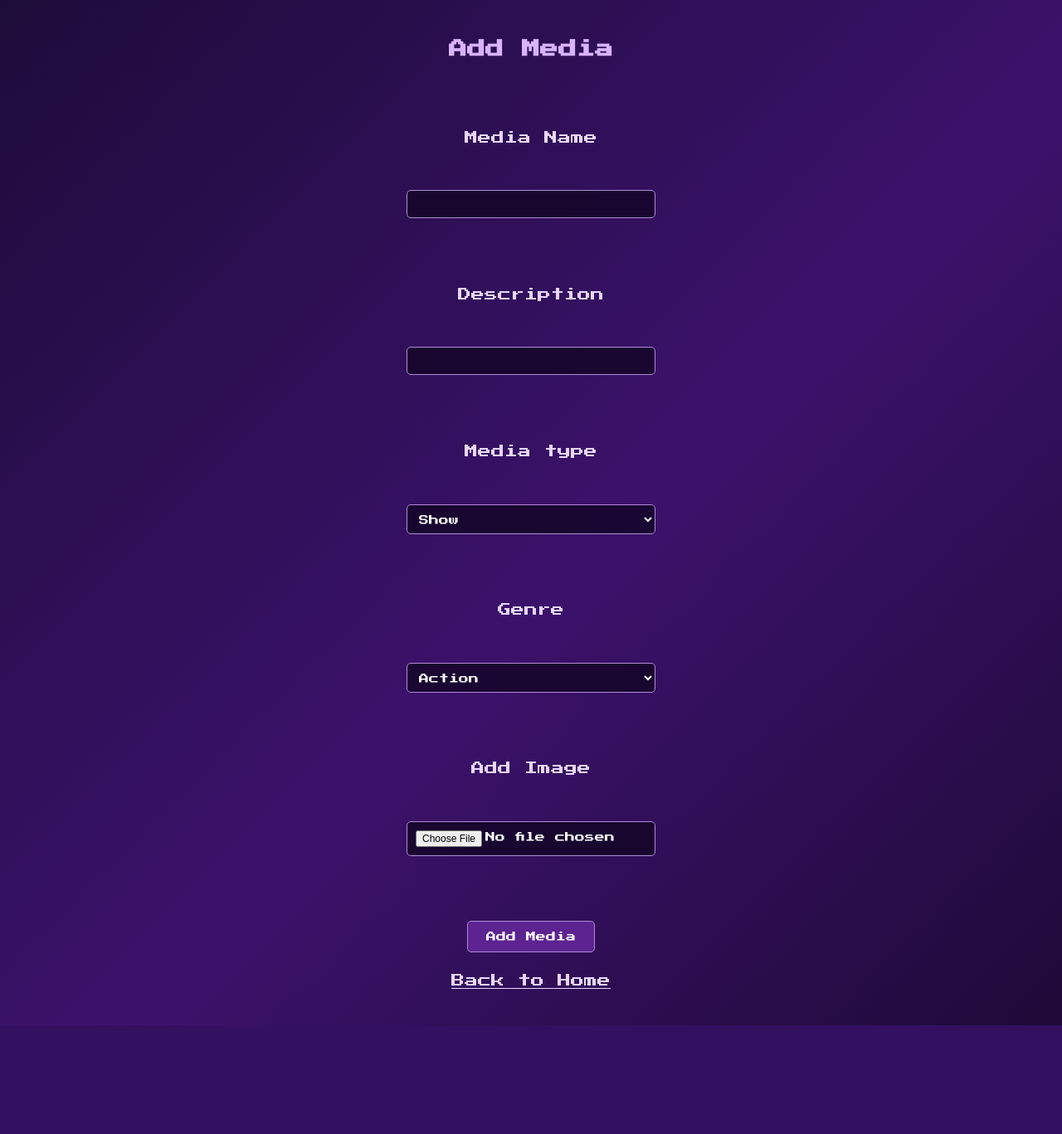
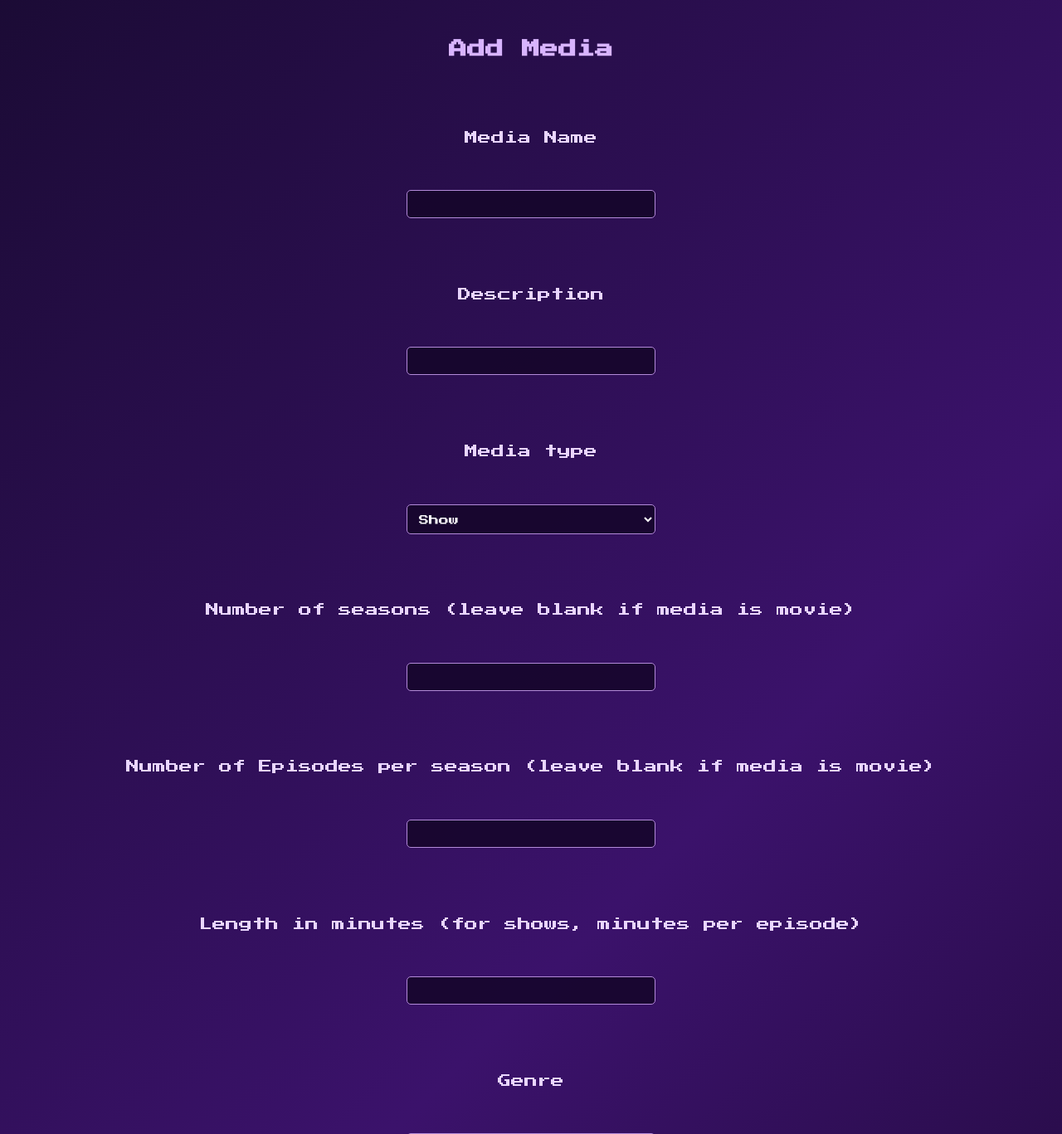
Before and after one commit to ArrafMelon/Movie-Show-subscription-system, a Flask app: page /addmedia in a window 1280 px wide. Shown: the top 1367 px of the page at 83% size. Before the commit the page ends 1236 px from the top, so only its background shows below. Run offline with Flask 3, Linux system fonts and the light colour scheme.

Commit message:
added extra fields for each type of media for later use:
for movies and shows: length in minutes

for shows only: number of seasons and number of episodes per season

```diff
--- a/app.py
+++ b/app.py
@@ -26,7 +26,23 @@ connection.execute("""
     description TEXT NOT NULL,
     media_type TEXT NOT NULL,
     image_file_name TEXT NOT NULL,
-    genre TEXT NOT NULL
+    genre TEXT NOT NULL,
+    length_minutes INTEGER CHECK (length_minutes > 0),
+    num_seasons_show INTEGER CHECK (num_seasons_show > 0),
+    num_episodes_per_season_show INTEGER CHECK (num_episodes_per_season_show > 0)
+    )
+""")
+
+
+# Table to store subscriptions per user
+connection.execute("""
+    CREATE TABLE IF NOT EXISTS user_subscriptions(
+    subscription_id INTEGER PRIMARY KEY,
+    user_id INTEGER NOT NULL,
+    media_id INTEGER NOT NULL,
+    FOREIGN KEY (user_id) REFERENCES user_details(id),
+    FOREIGN KEY (media_id) REFERENCES media_details(media_id),
+    UNIQUE(user_id,media_id)
     )
 """)
 
@@ -198,10 +214,23 @@ def add_media():
         image = request.files["image_file_name"]
         image_file_name = image.filename
         genre = request.form["genre"]
+        length_minutes = request.form["length_minutes"]
 
         # check empty values
-        if not media_name or not image_file_name or not description or not genre:
+        if not media_name or not image_file_name or not description or not genre or not length_minutes:
             return render_template("add_media.html", message="No fields can be empty, try again")
+
+        # check whether media is show or movie (with a show you can add seasons and episodes)
+        if media_type == "Show":
+            num_seasons_show = request.form["num_seasons_show"]
+            num_episodes_per_season_show = request.form["num_episodes_per_season_show"]
+
+            if not num_seasons_show or not num_episodes_per_season_show:
+                return render_template("add_media.html", message="No fields can be empty, try again")
+
+        elif media_type == "Movie":
+            num_seasons_show = None
+            num_episodes_per_season_show = None
 
         # save image onto static/images
         image.save("static/images/" + image_file_name)
@@ -209,7 +238,9 @@ def add_media():
         # inserting media details in db
         connection = sqlite3.connect("subscription.db")
         try:
-            connection.execute("INSERT INTO media_details (media_name, description, media_type, image_file_name, genre) VALUES (?, ?, ?, ?, ?)", (media_name, description, media_type, image_file_name, genre))
+            connection.execute("INSERT INTO media_details (media_name, description, media_type, image_file_name, genre,length_minutes,num_seasons_show,num_episodes_per_season_show) VALUES (?, ?, ?, ?, ?, ?,?,?)",
+                               (media_name, description, media_type, image_file_name, genre, length_minutes,num_seasons_show,num_episodes_per_season_show))
+
             connection.commit()
         # error handling for duplicate media when registered
         except sqlite3.IntegrityError:
@@ -245,7 +276,12 @@ def search_media():
 
     return render_template("search_media.html")
 
-
+@app.route('/mysubscriptions', methods=['GET', 'POST'])
+def add_subscription():
+    """
+    When a user clicks on the subscribe button in search media tab, their subscription
+    should store automatically in the my subscriptions list
+    """
 
 
 
--- a/templates/add_media.html
+++ b/templates/add_media.html
@@ -24,6 +24,15 @@
             <option value="Movie">Movie</option>
         </select><br><br>
 
+        <label>Number of seasons (leave blank if media is movie)</label><br>
+        <input type="text" name="num_seasons_show"><br><br>
+        <label>Number of Episodes per season (leave blank if media is movie)</label><br>
+        <input type="text" name="num_episodes_per_season_show"><br><br>
+        <label>Length in minutes (for shows, minutes per episode)</label><br>
+        <input type="number" name="length_minutes"><br><br>
+
+
+
         <label>Genre</label><br>
         <select name="genre">
             <option value="Action">Action</option>
```
Also changed, not shown: templates/search_media.html (+11 -0 lines), static/images/The idea of you.png (added).
